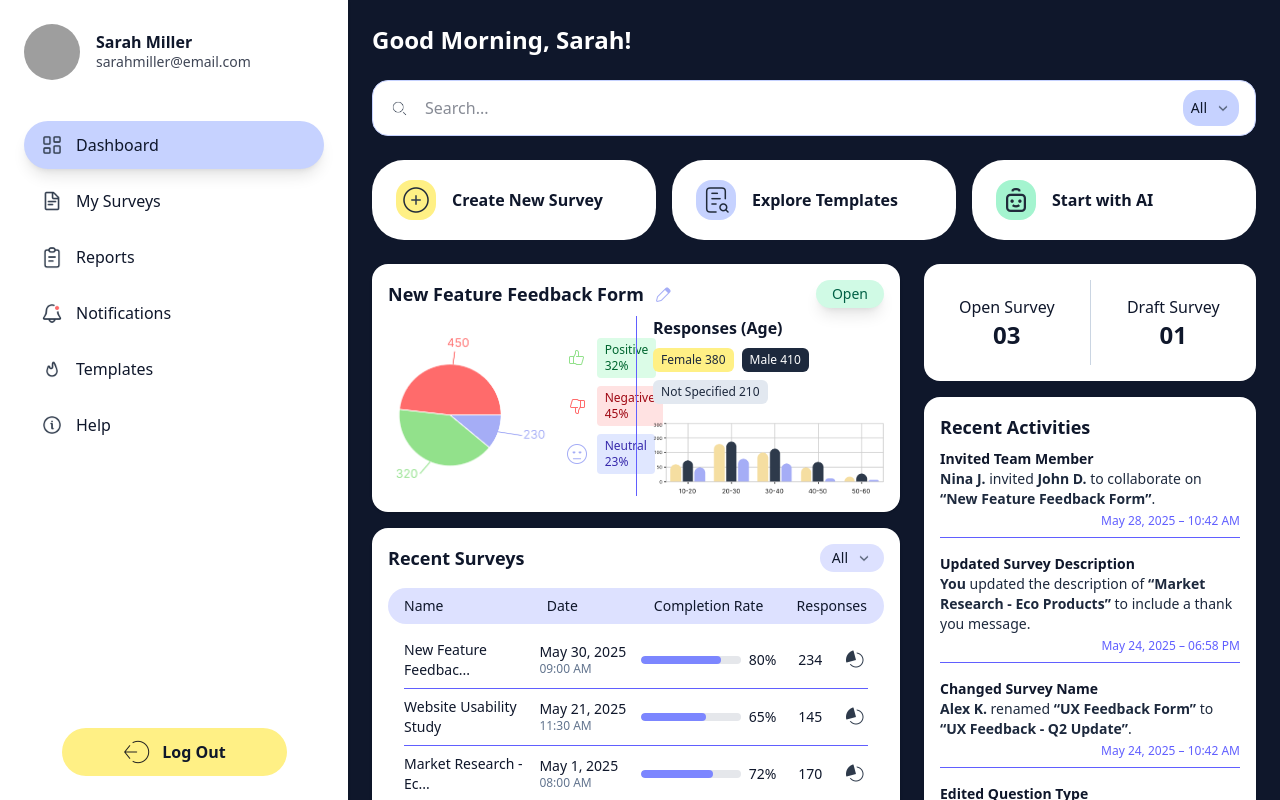
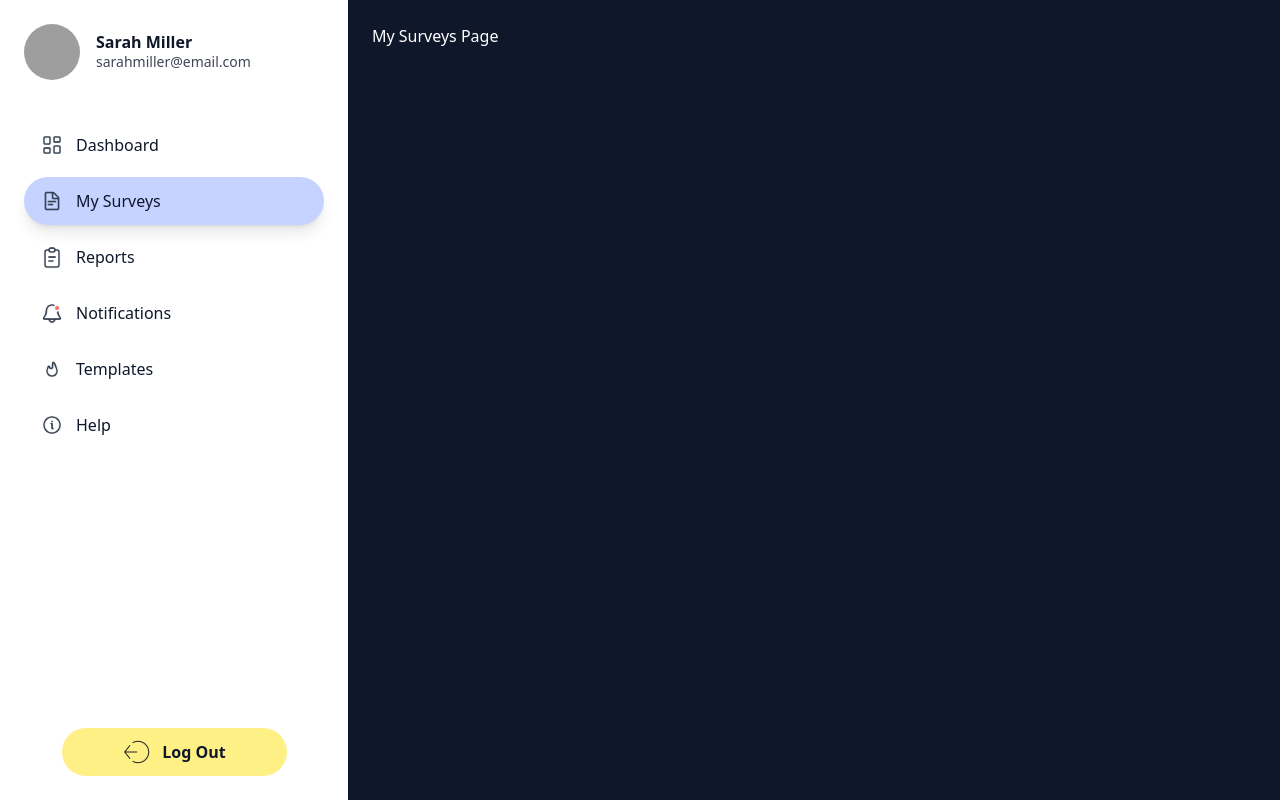
Before and after one commit to heliavz/Survey-Dashboard, a React (Vite) app in the folder survey-dashboard/: page /my-surveys in a window 1280 px wide. Built offline with nearby package versions, Linux system fonts and the light colour scheme; grey boxes are pictures that could not be loaded.

Commit message:
New pages, and react router

```diff
--- a/survey-dashboard/package.json
+++ b/survey-dashboard/package.json
@@ -12,7 +12,8 @@
   "dependencies": {
     "@tailwindcss/vite": "^4.1.8",
     "react": "^19.1.0",
-    "react-dom": "^19.1.0"
+    "react-dom": "^19.1.0",
+    "react-router-dom": "^7.9.1"
   },
   "devDependencies": {
     "@eslint/js": "^9.25.0",
--- a/survey-dashboard/src/App.jsx
+++ b/survey-dashboard/src/App.jsx
@@ -1,12 +1,22 @@
+import { BrowserRouter as Router, Routes, Route } from "react-router-dom";
 import Sidebar from "./Components/Sidebar";
 import Dashboard from "./Pages/Dashboard";
+import MySurveys from "./Pages/MySurveys";
+import Notifications from "./Pages/Notifications";
+import Templates from "./Pages/Templates";
 
 function App() {
   return (
     <div className="flex">
       <Sidebar />
       <main className="flex-1 bg-slate-900 text-gray-200 ml-[348px] h-screen overflow-y-auto">
-        <Dashboard />
+        <Routes>
+          <Route path="/" element={<Dashboard />} />
+          <Route path="/dashboard" element={<Dashboard />} />
+          <Route path="/my-surveys" element={<MySurveys />} />
+          <Route path="/notifications" element={<Notifications />} />
+          <Route path="/templates" element={<Templates />} />
+        </Routes>
       </main>
     </div>
   );
--- a/survey-dashboard/src/Components/Sidebar.jsx
+++ b/survey-dashboard/src/Components/Sidebar.jsx
@@ -1,3 +1,4 @@
+import { NavLink } from "react-router-dom";
 import { useState } from "react";
 import profilePic from "../assets/Profile.jpg";
 import DashboardIcon from "../assets/Dashboard.png";
@@ -9,20 +10,19 @@ import HelpIcon from "../assets/Help.png";
 import LogOutIcon from "../assets/Log_out.png";
 
 const menuItems = [
-  { label: "Dashboard", icon: DashboardIcon },
-  { label: "My Surveys", icon: MySurveysIcon },
-  { label: "Reports", icon: ReportsIcon },
-  { label: "Notifications", icon: NotificationsIcon },
-  { label: "Templates", icon: TemplatesIcon },
-  { label: "Help", icon: HelpIcon },
+  { label: "Dashboard", icon: DashboardIcon, path: "/dashboard" },
+  { label: "My Surveys", icon: MySurveysIcon, path: "/my-surveys" },
+  { label: "Reports", icon: ReportsIcon, path: "/reports" },
+  { label: "Notifications", icon: NotificationsIcon, path: "/notifications" },
+  { label: "Templates", icon: TemplatesIcon, path: "/templates" },
+  { label: "Help", icon: HelpIcon, path: "/help" },
 ];
 
 export default function Sidebar() {
-  const [activeItem, setActiveItem] = useState("Dashboard");
-
   return (
     <aside className="w-[348px] h-screen fixed left-0 top-0 bg-white flex flex-col justify-between text-slate-900 shadow transition-all duration-300">
       <div className="p-6">
+        {/* Profile */}
         <div className="flex items-center gap-4">
           <img
             src={profilePic}
@@ -39,30 +39,32 @@ export default function Sidebar() {
 
         <hr className="mt-6 mb-4 border-t border-white w-[284px]" />
 
+        {/* Nav */}
         <nav className="flex flex-col gap-2 mt-2">
           {menuItems.map((item) => (
-            <div
+            <NavLink
               key={item.label}
-              className={`flex items-center gap-3 px-4 h-12 w-[300px] rounded-[32px] transition-all duration-200 ${
-                activeItem === item.label ? "bg-indigo-200 shadow-lg" : ""
-              }`}
+              to={item.path}
+              className={({ isActive }) =>
+                `flex items-center gap-3 px-4 h-12 w-[300px] rounded-[32px] transition-all duration-200 ${
+                  isActive ? "bg-indigo-200 shadow-lg" : ""
+                }`
+              }
             >
               <img
                 src={item.icon}
                 alt={`${item.label} Icon`}
                 className="w-6 h-6"
               />
-              <span
-                className="text-slate-900 hover:text-indigo-500 cursor-pointer"
-                onClick={() => setActiveItem(item.label)}
-              >
+              <span className="text-slate-900 hover:text-indigo-500 cursor-pointer">
                 {item.label}
               </span>
-            </div>
+            </NavLink>
           ))}
         </nav>
       </div>
 
+      {/* Logout button */}
       <div className="pb-6 flex justify-center">
         <button className="flex items-center gap-2 px-6 py-2 bg-yellow-200 hover:bg-yellow-300 active:bg-yellow-400 transition-colors duration-200 rounded-[32px] text-slate-900 font-semibold cursor-pointer w-[225px] justify-center">
           <img src={LogOutIcon} alt="Log Out Icon" className="w-8 h-8" />
--- /dev/null
+++ b/survey-dashboard/src/Pages/MySurveys.jsx
@@ -0,0 +1,3 @@
+export default function MySurveys() {
+  return <h1 className="text-white p-6">My Surveys Page</h1>;
+}
--- /dev/null
+++ b/survey-dashboard/src/Pages/Notifications.jsx
@@ -0,0 +1,3 @@
+export default function Notifications() {
+  return <h1 className="text-white p-6">Notifications Page</h1>;
+}
--- /dev/null
+++ b/survey-dashboard/src/Pages/Templates.jsx
@@ -0,0 +1,3 @@
+export default function Templates() {
+  return <h1 className="text-white p-6">Templates Page</h1>;
+}
--- a/survey-dashboard/src/main.jsx
+++ b/survey-dashboard/src/main.jsx
@@ -1,10 +1,13 @@
 import { StrictMode } from "react";
 import { createRoot } from "react-dom/client";
+import { BrowserRouter } from "react-router-dom";
 import "./index.css";
 import App from "./App.jsx";
 
 createRoot(document.getElementById("root")).render(
   <StrictMode>
-    <App />
+    <BrowserRouter>
+      <App />
+    </BrowserRouter>
   </StrictMode>
 );
```
Also changed, not shown: 1 other file (tests, documents, lock files or other folders).
